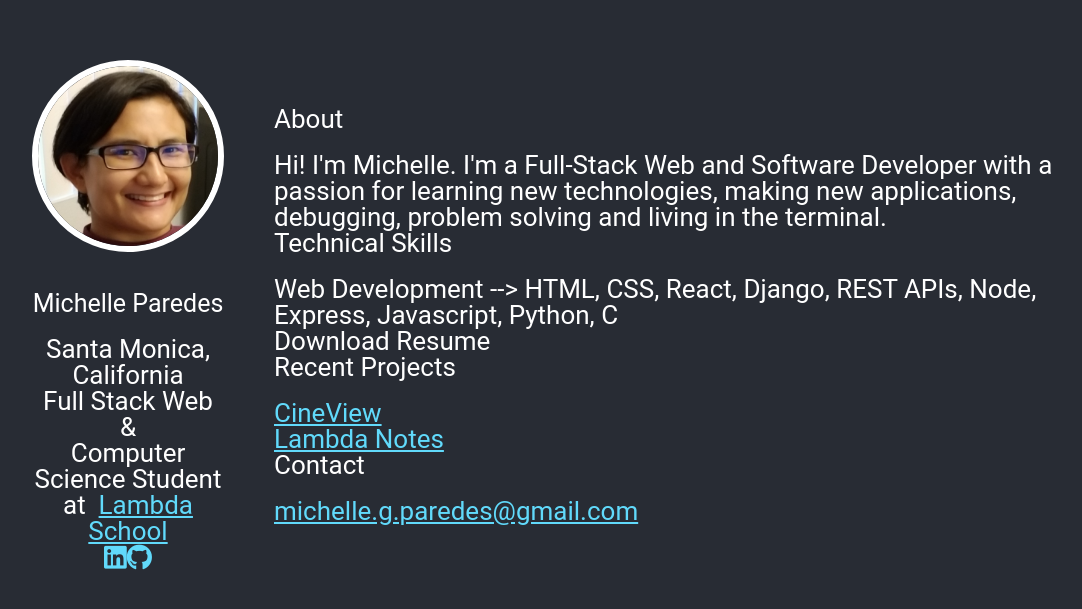
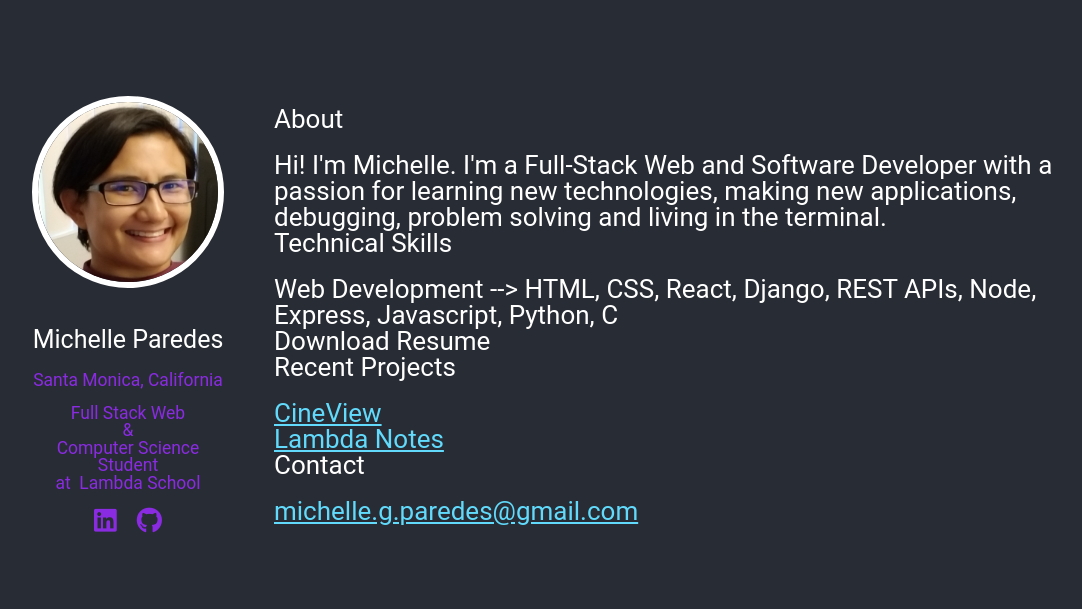
Before and after one commit to mparedes003/profile-page, a React (Create React App) app: page / in a window 1280 px wide. Shown: the part 185-794 px from the top of the page, without its empty margins (118-1200 px from the left). Built offline with nearby package versions, Linux system fonts and the light colour scheme.

Commit message:
Edit styling for sidebar

```diff
--- a/src/App.css
+++ b/src/App.css
@@ -172,6 +172,28 @@ h3 {
   padding: 5rem;
 }
 
+.sidebar p {
+  font-size: 1.75rem;
+  padding-bottom: 1.5rem;
+  color: blueviolet;
+}
+
+.sidebar a {
+  color: blueviolet;
+  text-decoration: none;
+}
+
+.sidebar a:hover {
+  color: white;
+  cursor: pointer;
+  transition: 0.3s;
+}
+
+.sidebar .fab {
+  padding-left: 1rem;
+  padding-right: 1rem;
+}
+
 .projects {
   color: #61dafb;
 }
```
